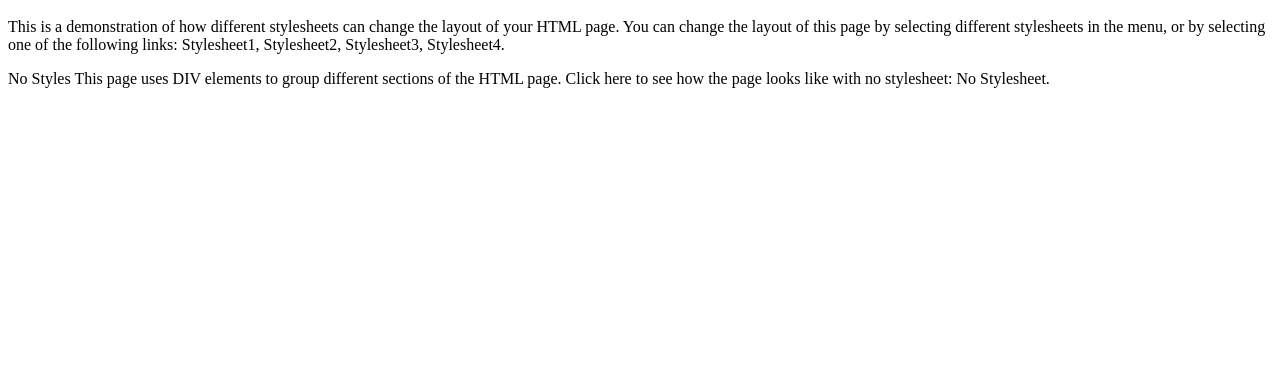
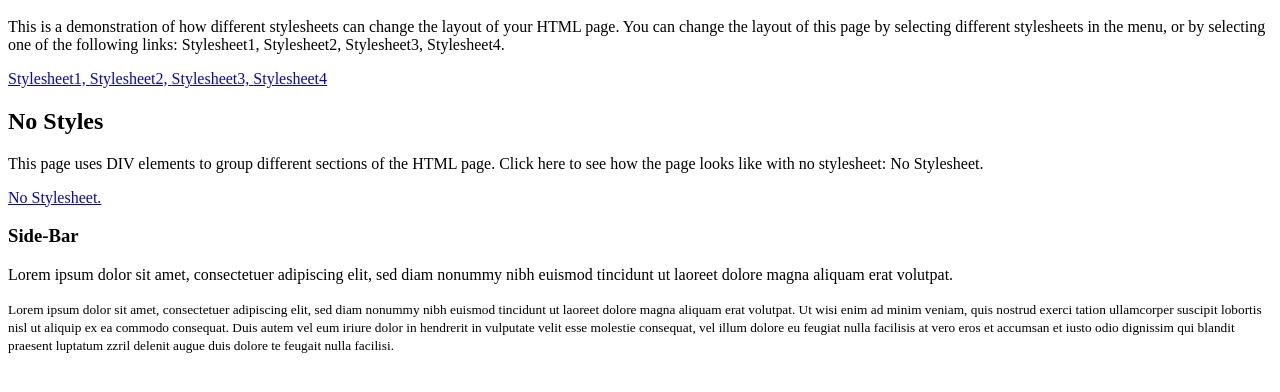
Before and after one commit to hayoung2609/oss_netlify, a plain HTML site: page nostyle.html in a window 1280 px wide. Shown: the part 266-658 px from the top of the page. Drawn offline with Linux system fonts and the light colour scheme.

Commit message:
create nostyle.html

```diff
--- a/nostyle.html
+++ b/nostyle.html
@@ -24,20 +24,27 @@
         <div id="main">
             <h1>Same Page Different Stylesheets</h1>
             <p>This is a demonstration of how different stylesheets can change the layout of your HTML page. You can change the layout of this page by selecting different stylesheets in the menu, or by selecting one of the following links:
-Stylesheet1, Stylesheet2, Stylesheet3, Stylesheet4.</p>
-                <a href="https://www.w3schools.com/css/demo_default.htm"></a>
+                Stylesheet1, Stylesheet2, Stylesheet3, Stylesheet4.</p>
+                <a href="nostyle.html">Stylesheet1, </a>
+                <a href="Stylesheet2.html">Stylesheet2, </a>
+                <a href="Stylesheet3.html">Stylesheet3, </a>
+                <a href="Stylesheet">Stylesheet4</a>
+
+            <h2>No Styles</h2>
+            <p>This page uses DIV elements to group different sections of the HTML page. Click here to see how the page looks like with no stylesheet:
+                No Stylesheet.</p>
+                <a href="https://www.w3schools.com/css/demo_default.htm">No Stylesheet.</a>
         </div>
     </div>
 
-    <div id="footer"></div>
+    <div id="footer">
+        <h3>Side-Bar</h3>
+        <p>Lorem ipsum dolor sit amet, consectetuer adipiscing elit, sed diam nonummy nibh euismod tincidunt ut laoreet dolore magna aliquam erat volutpat.</p>
+    </div>
 
-    <div>
+    <footer>
+        <p><small>Lorem ipsum dolor sit amet, consectetuer adipiscing elit, sed diam nonummy nibh euismod tincidunt ut laoreet dolore magna aliquam erat volutpat. Ut wisi enim ad minim veniam, quis nostrud exerci tation ullamcorper suscipit lobortis nisl ut aliquip ex ea commodo consequat. Duis autem vel eum iriure dolor in hendrerit in vulputate velit esse molestie consequat, vel illum dolore eu feugiat nulla facilisis at vero eros et accumsan et iusto odio dignissim qui blandit praesent luptatum zzril delenit augue duis dolore te feugait nulla facilisi.</small></p>
+    </footer>
 
-
-
-
-No Styles
-This page uses DIV elements to group different sections of the HTML page. Click here to see how the page looks like with no stylesheet:
-No Stylesheet.
 </body>
 </html>
```
